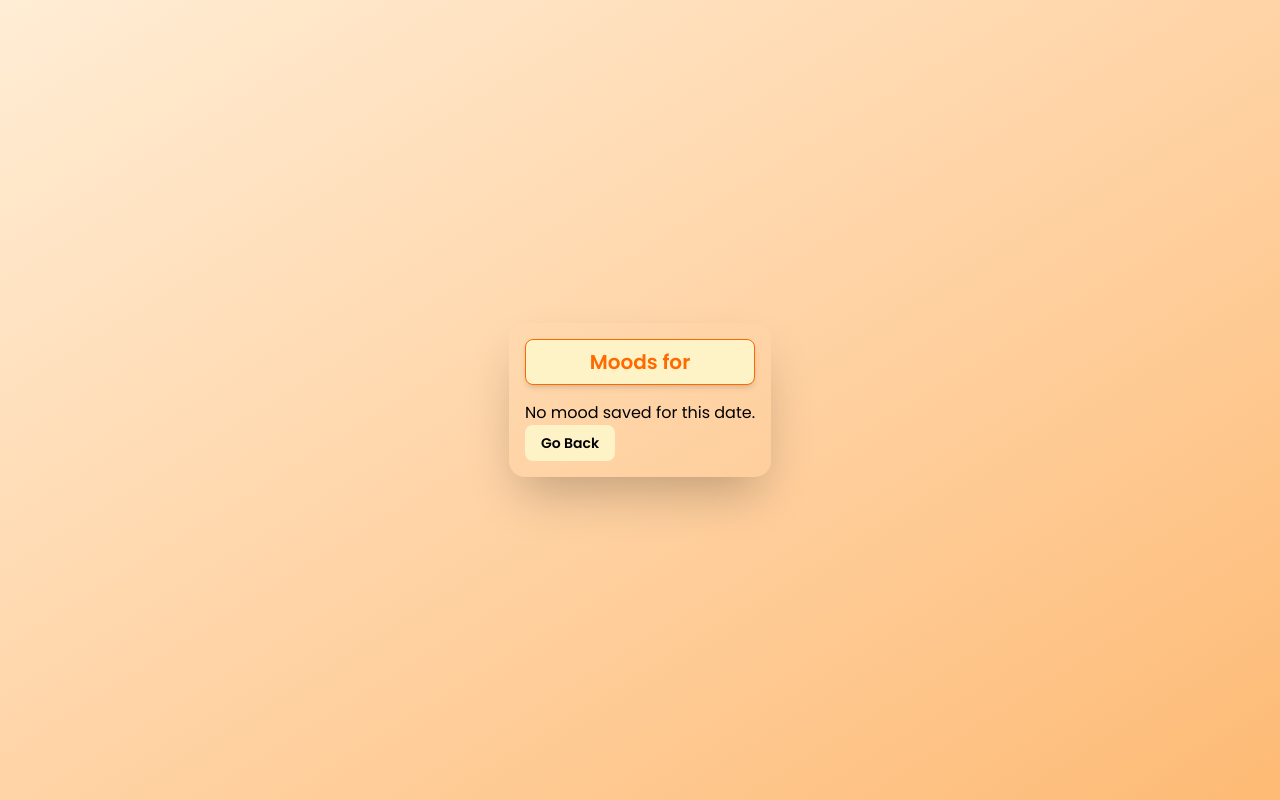
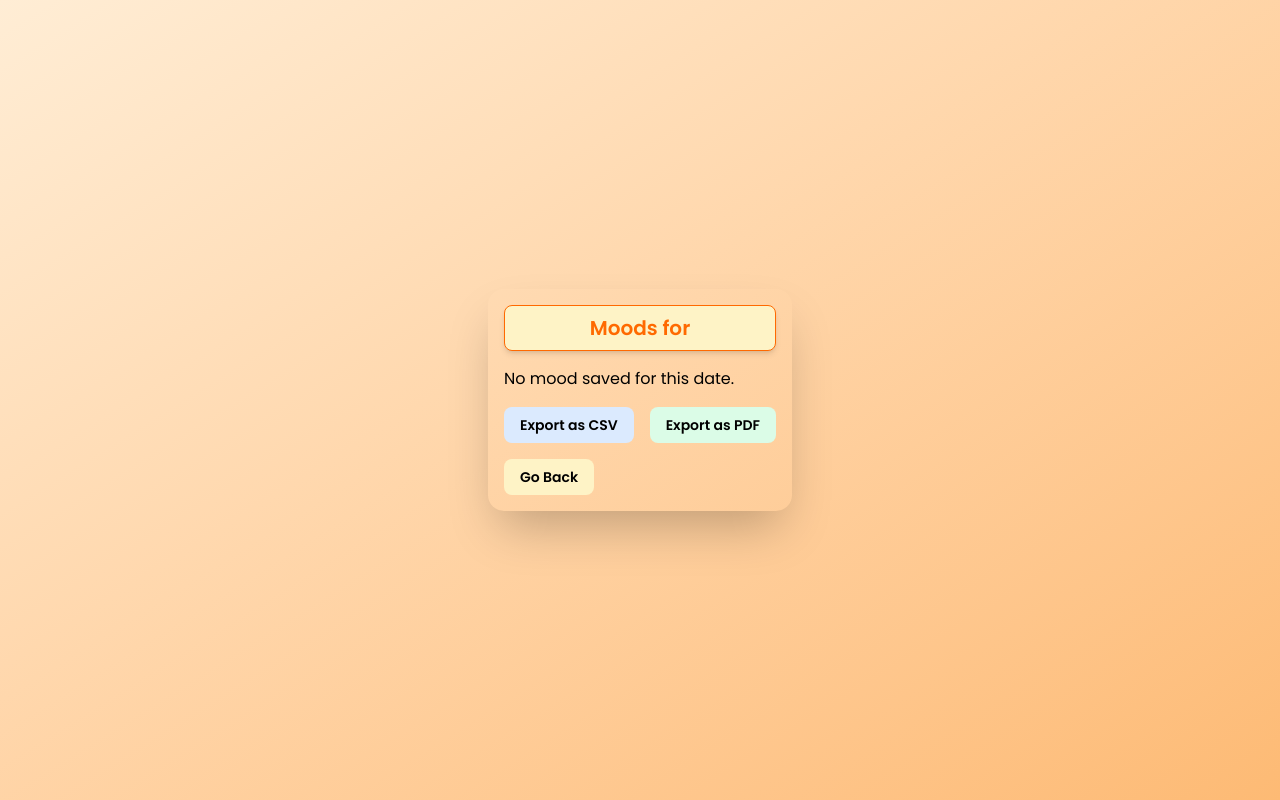
Before and after one commit to DJ-LIFE/Mood-Journal, a React (Vite) app: page /saved in a window 1280 px wide. Built offline with nearby package versions, Linux system fonts and the light colour scheme.

Commit message:
Added export feature

```diff
--- a/package.json
+++ b/package.json
@@ -12,6 +12,8 @@
   "dependencies": {
     "@tailwindcss/vite": "^4.1.4",
     "axios": "^1.8.4",
+    "jsdf": "^0.3.2",
+    "jspdf": "^3.0.1",
     "react": "^19.0.0",
     "react-dom": "^19.0.0",
     "react-router-dom": "^7.5.1",
--- a/src/App.tsx
+++ b/src/App.tsx
@@ -1,7 +1,6 @@
 import { BrowserRouter, Route, Routes } from 'react-router-dom';
 import { MoodSelection } from './page/MoodSelection';
 import { Layout } from './components/Layout';
-import { SavedMoods } from './page/SavedMoods';
 import { SavedNotes } from './page/SavedNotes';
 
 
--- a/src/page/SavedNotes.tsx
+++ b/src/page/SavedNotes.tsx
@@ -1,4 +1,6 @@
 import { useLocation, useNavigate } from 'react-router-dom';
+// Add this import for PDF generation
+import jsPDF from 'jspdf';
 
 export const SavedNotes = () => {
   const location = useLocation();
@@ -9,6 +11,37 @@ export const SavedNotes = () => {
   const moodsForDate = savedMoods.filter((mood: any) => mood.date === date);
 
   const navigate = useNavigate();
+
+  const exportToCSV = () => {
+    const headers = ['Title,Emoji,Weather,Date'];
+    const rows = moodsForDate.map((mood: any) =>
+      [mood.title, mood.emoji, mood.weather || '', mood.date].join(',')
+    );
+    const csvContent = [headers, ...rows].join('\n');
+    const blob = new Blob([csvContent], { type: 'text/csv;charset=utf-8;' });
+    const url = URL.createObjectURL(blob);
+    const link = document.createElement('a');
+    link.href = url;
+    link.setAttribute('download', `moods_${date}.csv`);
+    document.body.appendChild(link);
+    link.click();
+    document.body.removeChild(link);
+  };
+
+  const exportToPDF = () => {
+    const doc = new jsPDF();
+    doc.text(`Moods for ${date}`, 10, 10);
+    moodsForDate.forEach((mood: any, index: number) => {
+      doc.text(
+        `${index + 1}. Title: ${mood.title}, Emoji: ${mood.emoji}, Weather: ${
+          mood.weather || 'N/A'
+        }, Date: ${mood.date}`,
+        10,
+        20 + index * 10
+      );
+    });
+    doc.save(`moods_${date}.pdf`);
+  };
 
   return (
     <div className="shadow-2xl rounded-2xl p-4">
@@ -39,7 +72,26 @@ export const SavedNotes = () => {
       ) : (
         <p>No mood saved for this date.</p>
       )}
-      <button onClick={() => navigate(-1)} className='p-2 bg-amber-100 rounded-lg text-sm font-semibold px-4 cursor-pointer hover:scale-105 transition-all duration-200'>Go Back</button>
+      <div className="flex gap-4 mt-4">
+        <button
+          onClick={exportToCSV}
+          className="p-2 bg-blue-100 rounded-lg text-sm font-semibold px-4 cursor-pointer hover:scale-105 transition-all duration-200"
+        >
+          Export as CSV
+        </button>
+        <button
+          onClick={exportToPDF}
+          className="p-2 bg-green-100 rounded-lg text-sm font-semibold px-4 cursor-pointer hover:scale-105 transition-all duration-200"
+        >
+          Export as PDF
+        </button>
+      </div>
+      <button
+        onClick={() => navigate(-1)}
+        className="p-2 bg-amber-100 rounded-lg text-sm font-semibold px-4 cursor-pointer hover:scale-105 transition-all duration-200 mt-4"
+      >
+        Go Back
+      </button>
     </div>
   );
 };
```
Also changed, not shown: 2 other files (tests, documents, lock files or other folders).
